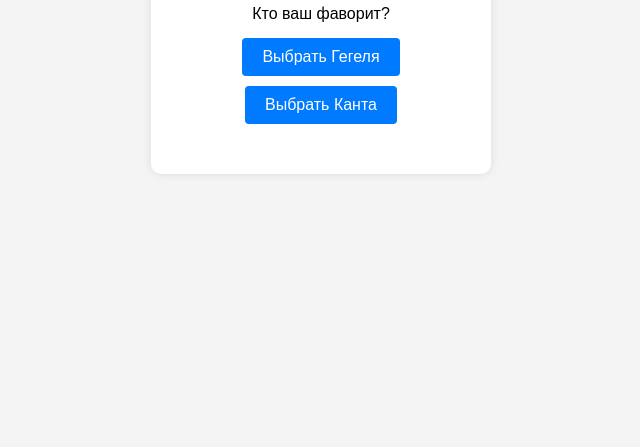
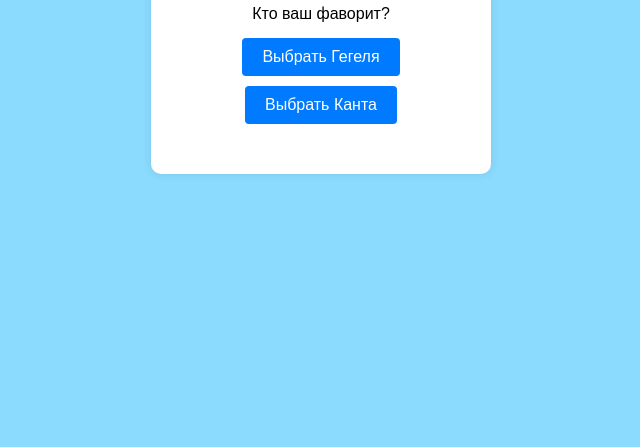
Before and after one commit to pr0st0-Dm1try/pr0st0-Dm1try.github.io, a plain HTML site: page index.html in a window 1280 px wide. Shown: the part 353-800 px from the top of the page, without its empty margins (319-959 px from the left). Drawn offline with Linux system fonts and the light colour scheme.

Commit message:
Update index.html

```diff
--- a/index.html
+++ b/index.html
@@ -7,7 +7,7 @@
 <style>
   body {
     font-family: Arial, sans-serif;
-    background-color: #f4f4f4;
+    background-color: #8bdbff;
     margin: 0;
     padding: 0;
     display: flex;
```
